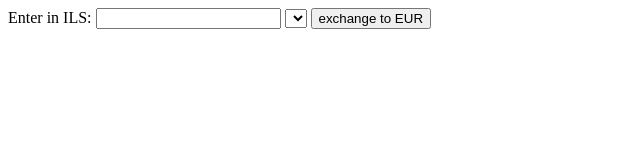
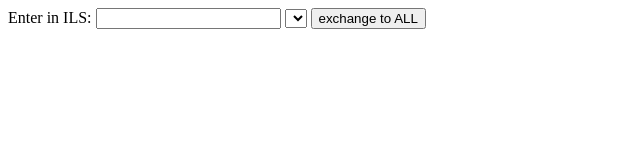
Before and after one commit to Nadav-Zaro/5_10_ajax_axios_api, a plain HTML site: page index.html in a window 1280 px wide. Shown: the full height of the page, 0-640 px from the left. Drawn offline with nearby package versions, Linux system fonts and the light colour scheme; no server answers.

Commit message:
last commit

```diff
--- a/index.html
+++ b/index.html
@@ -21,7 +21,7 @@
     <label>Enter in ILS: </label>
     <input type="number" id="num">
     <select id="exchange"></select>
-    <button type="button" id="btn" onclick="loadDocApi()">exchange to EUR</button>
+    <button type="button" id="btn" onclick="loadDocApi()">exchange to ALL</button>
     <p id="p"></p>
 
     <script>
```
